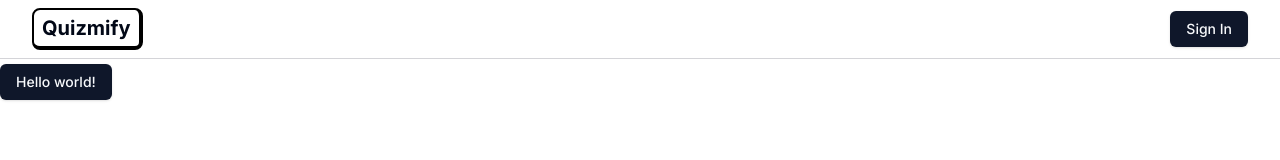
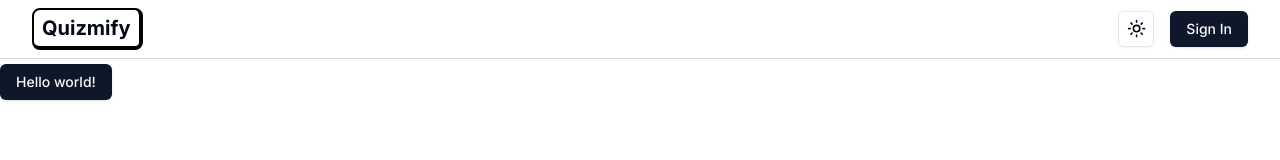
Before and after one commit to ajfm88/quizmify, a Next.js app: page / in a window 1280 px wide. Shown: the top 160 px of the page. Built offline with nearby package versions, Linux system fonts and the light colour scheme; no server answers.

Commit message:
07. Theme Toggle.

```diff
--- a/package.json
+++ b/package.json
@@ -26,6 +26,7 @@
     "lucide-react": "^0.274.0",
     "next": "13.4.19",
     "next-auth": "^4.23.1",
+    "next-themes": "^0.2.1",
     "postcss": "8.4.28",
     "react": "18.2.0",
     "react-dom": "18.2.0",
--- a/src/app/layout.tsx
+++ b/src/app/layout.tsx
@@ -3,6 +3,7 @@
 import type { Metadata } from "next";
 import { Inter } from "next/font/google";
 import Navbar from "@/components/Navbar";
+import Providers from "@/components/Providers";
 
 const inter = Inter({ subsets: ["latin"] });
 
@@ -20,8 +21,10 @@
   return (
     <html lang="en">
       <body className={cn(inter.className, "antialiased min-h-screen pt-16")}>
-        <Navbar />
-        {children}
+        <Providers>
+          <Navbar />
+          {children}
+        </Providers>
       </body>
     </html>
   );
--- a/src/components/Navbar.tsx
+++ b/src/components/Navbar.tsx
@@ -4,6 +4,7 @@
 import UserAccountNav from "./UserAccountNav";
 import { getAuthSession } from "@/lib/nextauth";
 import SignInButton from "./SignInButton";
+import { ThemeToggle } from "./ThemeToggle";
 
 const Navbar = async () => {
   const session = await getAuthSession();
@@ -17,11 +18,14 @@
           </p>
         </Link>
         <div className="flex items-center">
-          {session?.user ? (
-            <UserAccountNav user={session.user} />
-          ) : (
-            <SignInButton text={"Sign In"} />
-          )}
+          <ThemeToggle className="mr-4" />
+          <div className="flex items-center">
+            {session?.user ? (
+              <UserAccountNav user={session.user} />
+            ) : (
+              <SignInButton text={"Sign In"} />
+            )}
+          </div>
         </div>
       </div>
     </div>
--- a/src/components/Providers.tsx
+++ b/src/components/Providers.tsx
@@ -1,12 +1,19 @@
+"use client";
+
 import React from "react";
 import { SessionProvider } from "next-auth/react";
+import {
+  ThemeProvider as NextThemesProvider,
+  ThemeProvider,
+} from "next-themes";
+import { type ThemeProviderProps } from "next-themes/dist/types";
 
-type Props = {
-  children: React.ReactNode;
-};
-
-const Providers = ({ children }: Props) => {
-  return <SessionProvider>{children}</SessionProvider>;
+const Providers = ({ children, ...props }: ThemeProviderProps) => {
+  return (
+    <ThemeProvider attribute="class" defaultTheme="system" enableSystem>
+      <SessionProvider>{children}</SessionProvider>
+    </ThemeProvider>
+  );
 };
 
 export default Providers;
--- /dev/null
+++ b/src/components/ThemeToggle.tsx
@@ -0,0 +1,45 @@
+"use client";
+
+import * as React from "react";
+import { Moon, Sun } from "lucide-react";
+import { useTheme } from "next-themes";
+
+import { Button } from "@/components/ui/button";
+import {
+  DropdownMenu,
+  DropdownMenuContent,
+  DropdownMenuItem,
+  DropdownMenuTrigger,
+} from "@/components/ui/dropdown-menu";
+
+export function ThemeToggle({
+  className,
+  ...props
+}: React.HTMLAttributes<HTMLDivElement>) {
+  const { setTheme } = useTheme();
+
+  return (
+    <div className={className} {...props}>
+      <DropdownMenu>
+        <DropdownMenuTrigger asChild>
+          <Button variant="outline" size="icon">
+            <Sun className="h-[1.2rem] w-[1.2rem] rotate-0 scale-100 transition-all dark:-rotate-90 dark:scale-0" />
+            <Moon className="absolute h-[1.2rem] w-[1.2rem] rotate-90 scale-0 transition-all dark:rotate-0 dark:scale-100" />
+            <span className="sr-only">Toggle theme</span>
+          </Button>
+        </DropdownMenuTrigger>
+        <DropdownMenuContent align="end">
+          <DropdownMenuItem onClick={() => setTheme("light")}>
+            Light
+          </DropdownMenuItem>
+          <DropdownMenuItem onClick={() => setTheme("dark")}>
+            Dark
+          </DropdownMenuItem>
+          <DropdownMenuItem onClick={() => setTheme("system")}>
+            System
+          </DropdownMenuItem>
+        </DropdownMenuContent>
+      </DropdownMenu>
+    </div>
+  );
+}
```
Also changed, not shown: 1 other file (tests, documents, lock files or other folders).
